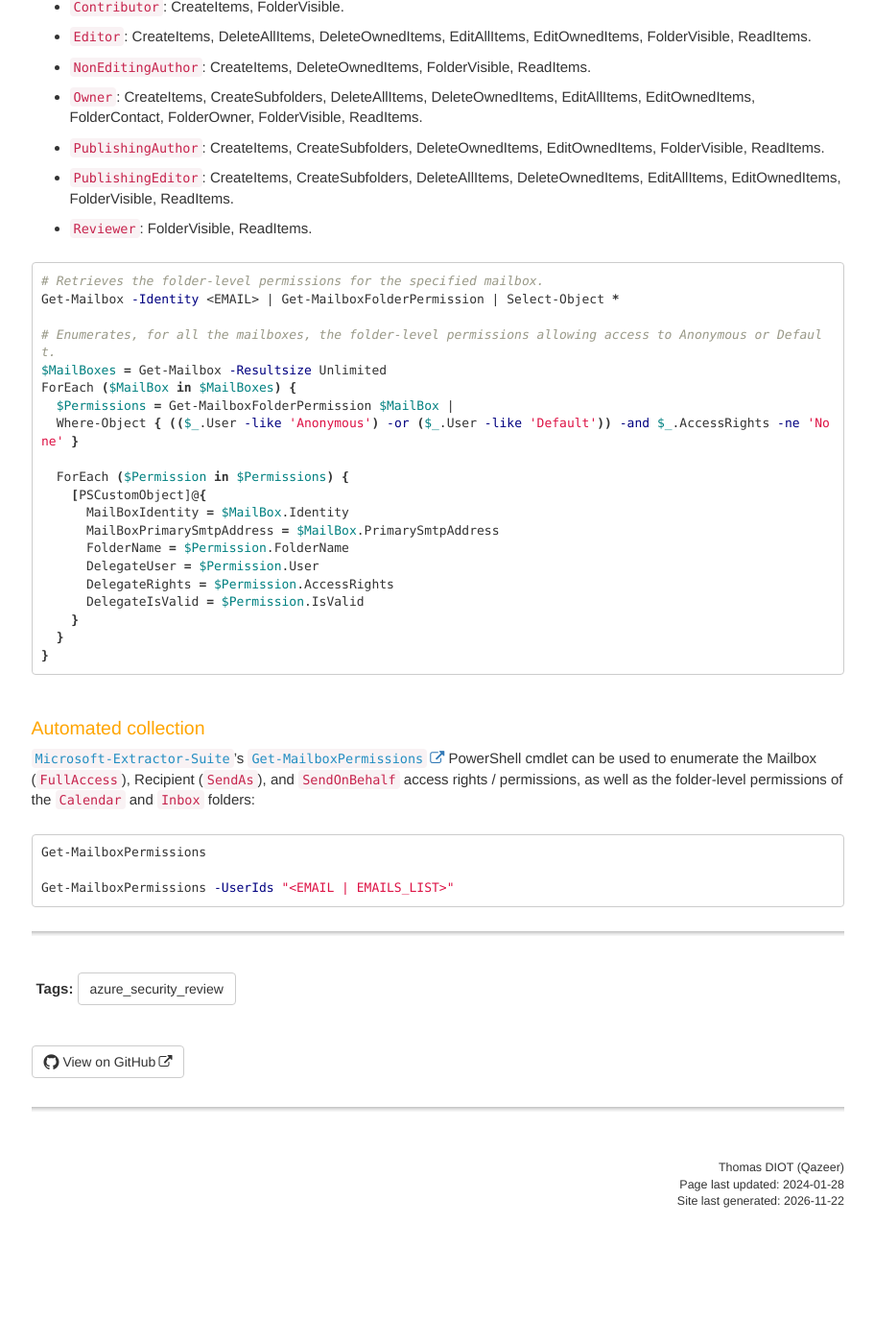
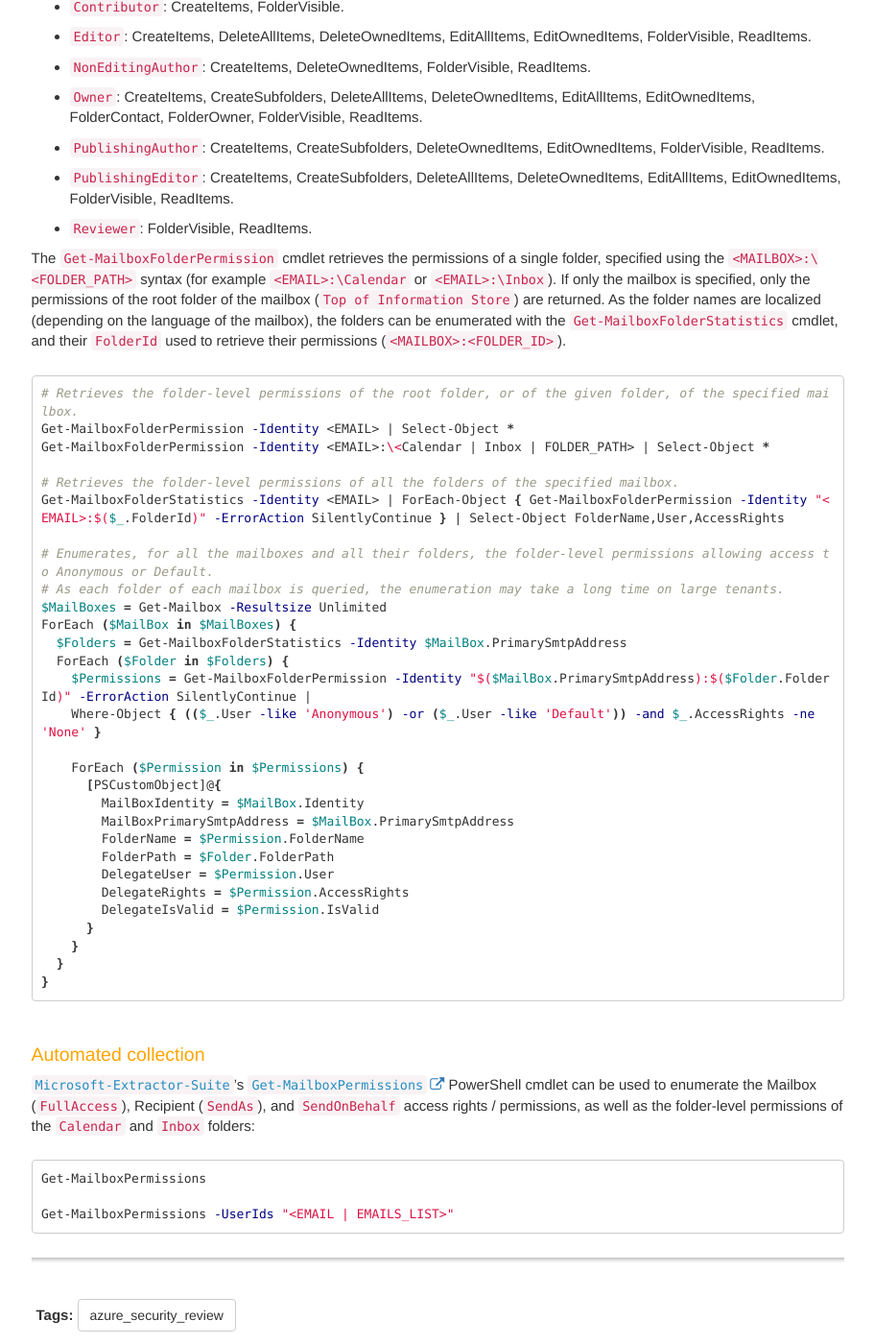
Before and after one commit to Qazeer/artefacts.help, a Jekyll site: the page built from pages/azure/m365_security_review_mailbox_delegations.md, in a window 1280 px wide and 1400 px high, scrolled down 2340 px. Shown: the whole window at 96% size, without its empty margins (330-1241 px from the left). Built offline with Jekyll 4.4.1, drawn with Linux system fonts in a browser that asks for light colours; comment, search, counter and statistics services are not loaded; before the commit the page ends 3651 px from its top, so only the background shows below that.

Commit message:
[Artefact] M365 mailbox delegations - Check the permissions of all the mailbox folders

````diff
--- a/pages/azure/m365_security_review_mailbox_delegations.md
+++ b/pages/azure/m365_security_review_mailbox_delegations.md
@@ -151,24 +151,42 @@ The following roles, which group individual permissions, are available:
 
   - `Reviewer`: FolderVisible, ReadItems.
 
+The `Get-MailboxFolderPermission` cmdlet retrieves the permissions of a single
+folder, specified using the `<MAILBOX>:\<FOLDER_PATH>` syntax (for example
+`<EMAIL>:\Calendar` or `<EMAIL>:\Inbox`). If only the mailbox is specified,
+only the permissions of the root folder of the mailbox
+(`Top of Information Store`) are returned. As the folder names are localized
+(depending on the language of the mailbox), the folders can be enumerated with
+the `Get-MailboxFolderStatistics` cmdlet, and their `FolderId` used to retrieve
+their permissions (`<MAILBOX>:<FOLDER_ID>`).
+
 ```bash
-# Retrieves the folder-level permissions for the specified mailbox.
-Get-Mailbox -Identity <EMAIL> | Get-MailboxFolderPermission | Select-Object *
+# Retrieves the folder-level permissions of the root folder, or of the given folder, of the specified mailbox.
+Get-MailboxFolderPermission -Identity <EMAIL> | Select-Object *
+Get-MailboxFolderPermission -Identity <EMAIL>:\<Calendar | Inbox | FOLDER_PATH> | Select-Object *
 
-# Enumerates, for all the mailboxes, the folder-level permissions allowing access to Anonymous or Default.
+# Retrieves the folder-level permissions of all the folders of the specified mailbox.
+Get-MailboxFolderStatistics -Identity <EMAIL> | ForEach-Object { Get-MailboxFolderPermission -Identity "<EMAIL>:$($_.FolderId)" -ErrorAction SilentlyContinue } | Select-Object FolderName,User,AccessRights
+
+# Enumerates, for all the mailboxes and all their folders, the folder-level permissions allowing access to Anonymous or Default.
+# As each folder of each mailbox is queried, the enumeration may take a long time on large tenants.
 $MailBoxes = Get-Mailbox -Resultsize Unlimited
 ForEach ($MailBox in $MailBoxes) {
-  $Permissions = Get-MailboxFolderPermission $MailBox |
-  Where-Object { (($_.User -like 'Anonymous') -or ($_.User -like 'Default')) -and $_.AccessRights -ne 'None' }
+  $Folders = Get-MailboxFolderStatistics -Identity $MailBox.PrimarySmtpAddress
+  ForEach ($Folder in $Folders) {
+    $Permissions = Get-MailboxFolderPermission -Identity "$($MailBox.PrimarySmtpAddress):$($Folder.FolderId)" -ErrorAction SilentlyContinue |
+    Where-Object { (($_.User -like 'Anonymous') -or ($_.User -like 'Default')) -and $_.AccessRights -ne 'None' }
 
-  ForEach ($Permission in $Permissions) {
-    [PSCustomObject]@{
-      MailBoxIdentity = $MailBox.Identity
-      MailBoxPrimarySmtpAddress = $MailBox.PrimarySmtpAddress
-      FolderName = $Permission.FolderName
-      DelegateUser = $Permission.User
-      DelegateRights = $Permission.AccessRights
-      DelegateIsValid = $Permission.IsValid
+    ForEach ($Permission in $Permissions) {
+      [PSCustomObject]@{
+        MailBoxIdentity = $MailBox.Identity
+        MailBoxPrimarySmtpAddress = $MailBox.PrimarySmtpAddress
+        FolderName = $Permission.FolderName
+        FolderPath = $Folder.FolderPath
+        DelegateUser = $Permission.User
+        DelegateRights = $Permission.AccessRights
+        DelegateIsValid = $Permission.IsValid
+      }
     }
   }
 }
````
